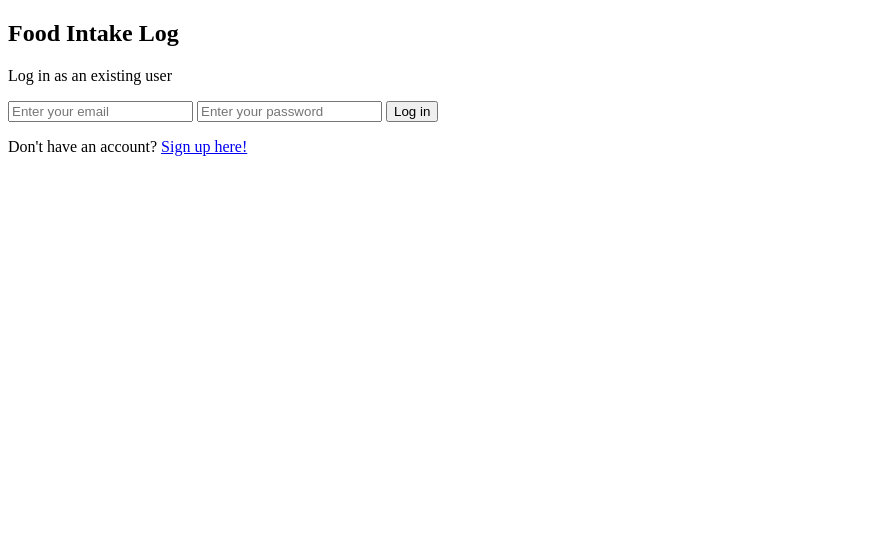
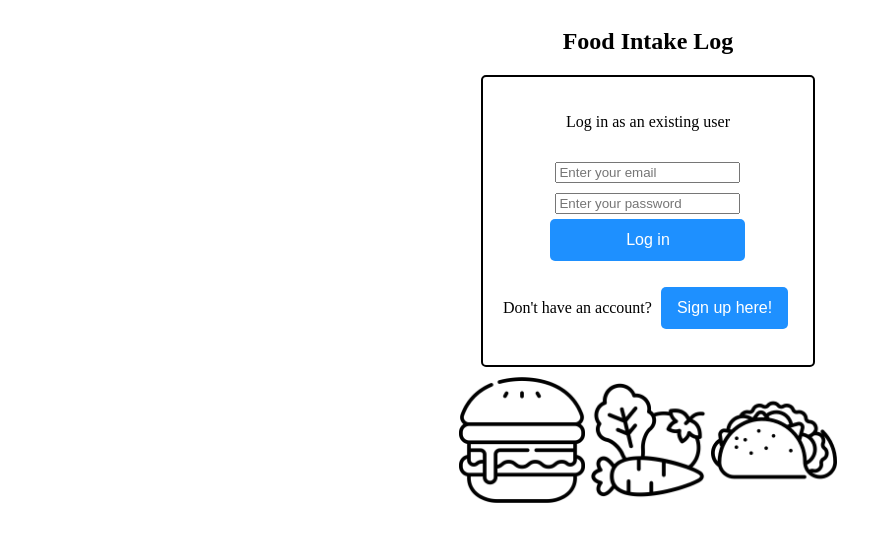
Before and after one commit to Bennyc0/term2-final-project, a Flask app: page / in a window 1280 px wide. Shown: the top 542 px of the page, without its empty margins (0-892 px from the left). Run offline with Flask 3, Linux system fonts and the light colour scheme; some libraries are stand-ins or nearby versions.

Commit message:
finished basic styling

```diff
--- a/app.py
+++ b/app.py
@@ -24,7 +24,7 @@ def login():
         return redirect(url_for('home'))
 
     else:
-        return render_template('login.html', error_message='Invalid Gmail or Password, Please Try Again')
+        return render_template('login.html', message='Invalid Gmail or Password, Please Try Again')
 
 
 @app.route('/sign-up')
@@ -47,7 +47,7 @@ def store_user():
 def logout():
     logged_in_username = ""
 
-    return redirect(url_for('index'))
+    return render_template('login.html', message='Successfully Logged Out!')
 
 
 @app.route('/home', methods=['GET', 'POST'])
--- a/static/styles.css
+++ b/static/styles.css
@@ -1,21 +1,110 @@
-.container {
+body {
     display: flex;
-    justify-self: center;
-    align-self: center;
-    text-align: center;
+    flex-wrap: wrap;
+    justify-content: center;
+    width: 100%;
+    }
+
+a {
+    color: white;
+    padding: 5px;
+    }
+
+a :hover{
+    background-color: blue;
+    box-shadow: 5px 5px 5px aquamarine;
 }
 
-#error-msg {
+.a-box {
+    margin: 10px;
+}
+
+.content {
+    margin: 0 auto;
+    text-align: center;
+    justify-content: center;
+    }
+
+.container {
+    width: auto;
+    padding: 20px;
+    border: 2px;
+    border-radius: 5px;
+    border-style: double;
+    }
+
+.edit-container {
+    display: flex;
+    flex-direction: column;
+    align-items: center;
+    }
+
+.fields {
+    display: flex;
+    justify-content: center;
+    }
+
+.fields form{
+    display: flex;
+    flex-direction: column;
+    padding: 10px;
+    }
+
+.fields form input{
+    margin: 5px;
+    }
+
+.field-row {
+    margin: 5px;
+    }
+
+#msg {
     border: 2px;
     color: red;
-}
+    }
+
+.footer-images {
+    display: flex;
+    justify-content: center;
+    flex-wrap: space-between;
+    margin: 10px;
+    }
+
+.footer-images img{
+    width: 10%;
+    height: auto;
+    }
+
+.info-pages {
+    text-align: center;
+    }
+
+.btn {
+    background-color: DodgerBlue;
+    border: none;
+    border-radius: 5px;
+    color: white;
+    padding: 12px 16px;
+    font-size: 16px;
+    cursor: pointer;
+    }
+
+.btn2 {
+    background-color: green;
+    border: none;
+    border-radius: 5px;
+    color: white;
+    padding: 12px 16px;
+    font-size: 16px;
+    cursor: pointer;
+    }
 
 td, th {
     border: 1px solid #dddddd;
     text-align: center;
     padding: 8px;
-}
+    }
 
 tr:nth-child(even) {
     background-color: #dddddd;
-}
+    }
--- a/templates/login.html
+++ b/templates/login.html
@@ -5,22 +5,34 @@
     <meta http-equiv="X-UA-Compatible" content="IE=edge">
     <meta name="viewport" content="width=device-width, initial-scale=1.0">
     <link href="/static/styles.css" rel="stylesheet">
+    <link rel="stylesheet" href="https://cdnjs.cloudflare.com/ajax/libs/font-awesome/4.7.0/css/font-awesome.min.css">
+    <script src="https://kit.fontawesome.com/616ed73eb6.js" crossorigin="anonymous"></script>
     <title>Document</title>
 </head>
 
 <body>
-    <div>
+    <div class="content">
         <h2>Food Intake Log</h2>
 
-        <p>Log in as an existing user</p>
-        <p id="error-msg">{{ error_message }}</p>
+        <div class="container">
+            <p>Log in as an existing user</p>
+            <p id="msg">{{ message }}</p>
 
-        <form action="/login" method="POST">
-            <input type="email" name="email" placeholder="Enter your email">
-            <input type="password" name="password" placeholder="Enter your password">
-            <button class="submit-btn" type="submit">Log in</button>
-        </form>
+            <div class="fields">
+                <form action="/login" method="POST">
+                    <input type="email" name="email" placeholder="Enter your email">
+                    <input type="password" name="password" placeholder="Enter your password">
+                    <button class="btn" type="submit">Log in</button>
+                </form>
+            </div>
 
-        <p>Don't have an account? <a href="/sign-up">Sign up here!</a></p>
+            <p>Don't have an account? <a href="/sign-up"><button class="btn">Sign up here!</button></a></p>
+        </div>
+    </div>
+
+    <div class="footer-images">
+        <img src="/static/images/hamburger.png">
+        <img src="/static/images/vegetable.png">
+        <img src="/static/images/taco.png">
     </div>
 </body>
```
Also changed, not shown: templates/edit.html (+18 -6 lines), templates/home.html (+23 -10 lines), templates/more-information.html (+11 -1 lines), templates/sign-up.html (+15 -3 lines), templates/todays-intake.html (+17 -5 lines), README.md, static/data/database.db, static/images/hamburger.png (added), static/images/taco.png (added), static/images/vegetable.png (added), 3 other files.
